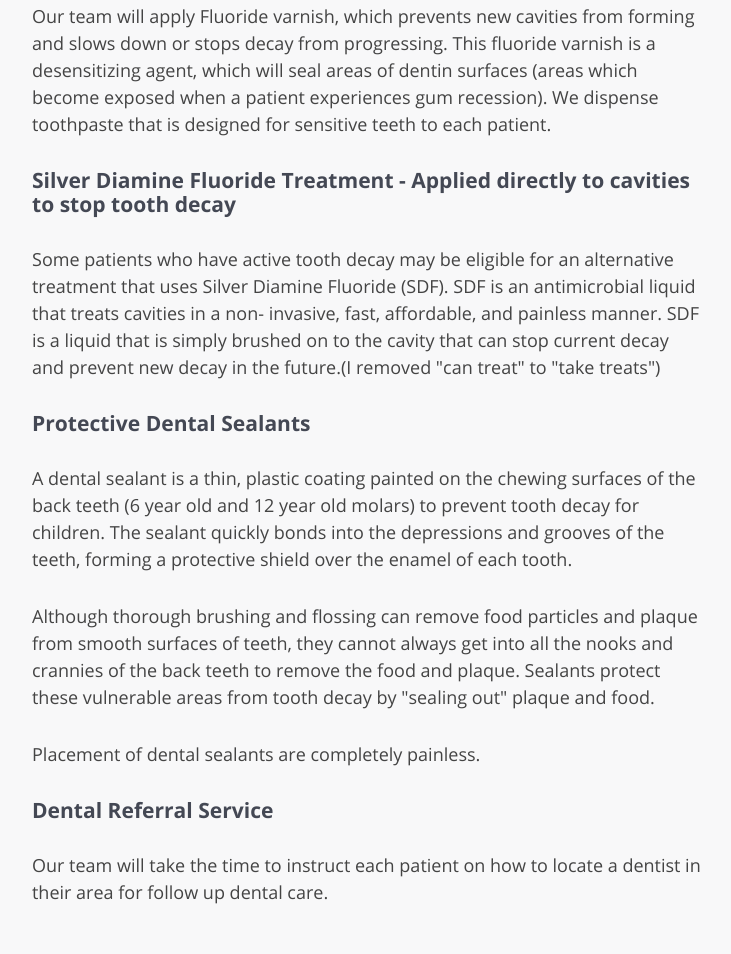
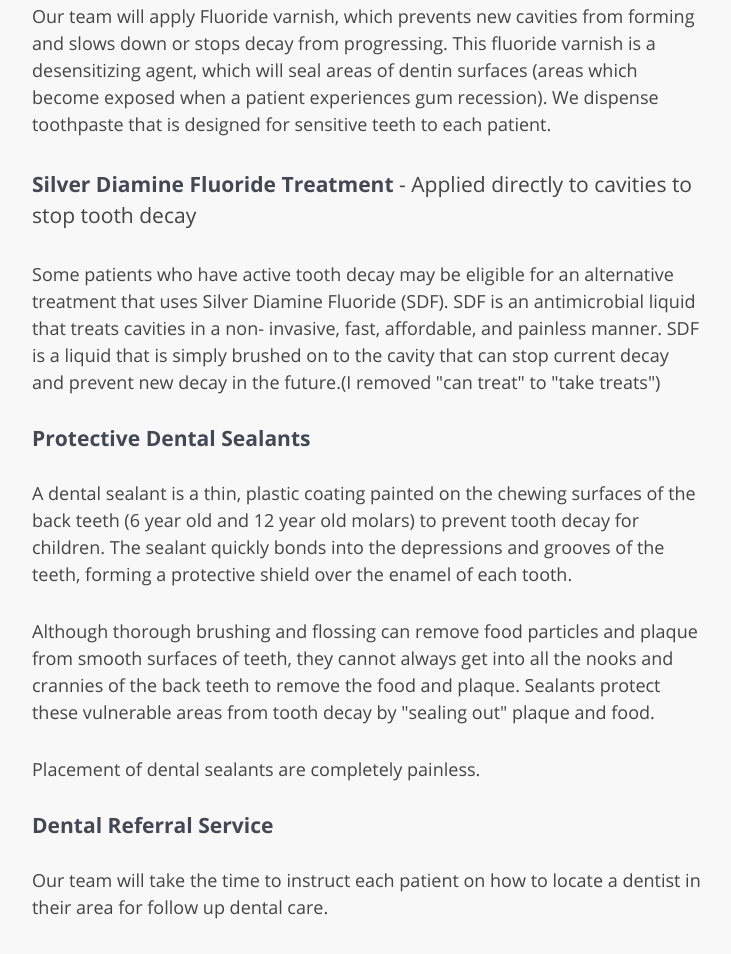
Before and after one commit to vdhdev/vdhdev.github.io, a plain HTML site: page services.html in a window 1280 px wide. Shown: the part 2529-3483 px from the top of the page, without its empty margins (38-769 px from the left). Drawn offline with Linux system fonts and the light colour scheme.

Commit message:
Deploying to gh-pages from @ vdhdev/vdhdev.github.io@db49004141116857b2fc1ce9cd7d30b135f31625 🚀

```diff
--- a/services.html
+++ b/services.html
@@ -371,8 +371,8 @@
   </p>
 
   <h3 id="silver">
-    Silver Diamine Fluoride Treatment - Applied directly to cavities to stop
-    tooth decay
+    Silver Diamine Fluoride Treatment
+    <p>- Applied directly to cavities to stop tooth decay</p>
   </h3>
 
   <p>
```
